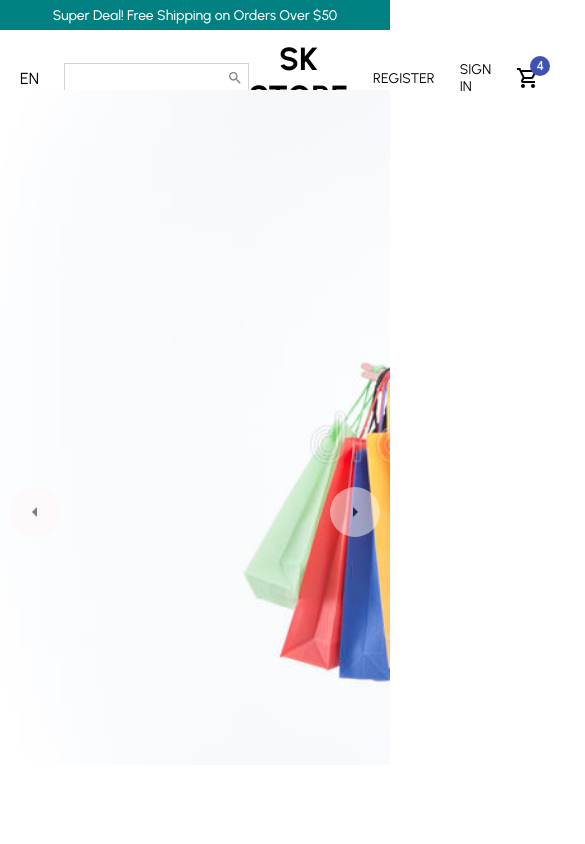
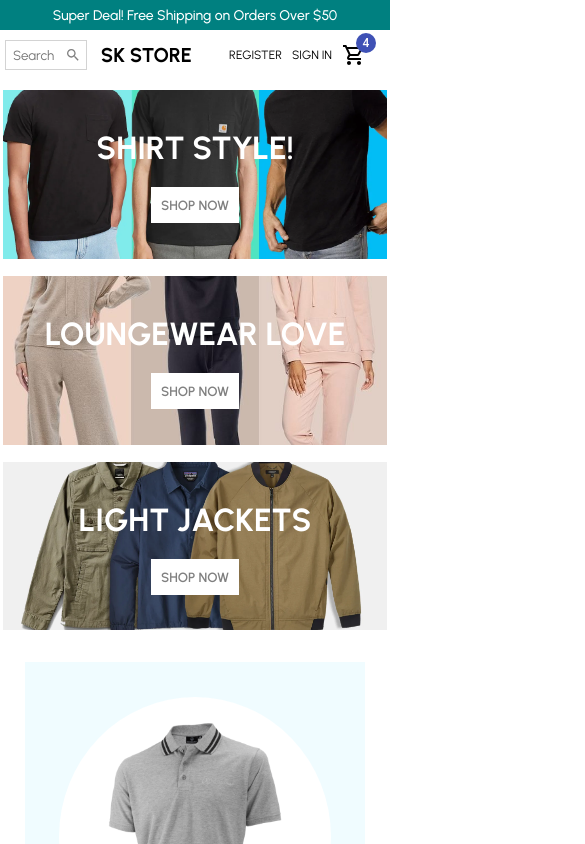
Before and after one commit to Shahzadsk046/SK-Store, a React (Create React App) app: page / in a window 390 px wide. Shown: the top 844 px of the page, 585 px wide, since content can reach past the window. Built offline with nearby package versions, Linux system fonts and the light colour scheme.

Commit message:
Home.jsx responsive design completed

```diff
--- a/src/components/Categories.jsx
+++ b/src/components/Categories.jsx
@@ -1,12 +1,14 @@
 import React from "react";
 import styled from "styled-components";
 import { categories } from "../data";
+import { mobile } from "../responsive";
 import Categoryitem from "./Categoryitem";
 
 const Container = styled.div`
     display: flex;
     padding: 20px;
     justify-content: space-between;
+  ${mobile({padding: "0px", flexDirection:"column"})}
 `;
 
 const Categories = () => {
--- a/src/components/Categoryitem.jsx
+++ b/src/components/Categoryitem.jsx
@@ -1,17 +1,19 @@
-import React from 'react'
-import styled from 'styled-components'
+import styled from "styled-components";
+import { mobile } from "../responsive";
 
 const Container = styled.div`
   flex: 1;
   margin: 3px;
   height: 70vh;
   position: relative;
+  ${mobile({marginTop: "10px"})}
 `;
 
 const Image = styled.img`
   width: 100%;
   height: 100%;
   object-fit: cover;
+  ${mobile({height: "20vh"})}
 `;
 
 const Info = styled.div`
@@ -40,7 +42,7 @@
   font-weight: 600;
 `;
 
-const Categoryitem = ({item}) => {
+const Categoryitem = ({ item }) => {
   return (
     <Container>
       <Image src={item.img} />
@@ -49,7 +51,7 @@
         <Button>SHOP NOW</Button>
       </Info>
     </Container>
-  )
-}
+  );
+};
 
-export default Categoryitem
+export default Categoryitem;
--- a/src/components/Footer.jsx
+++ b/src/components/Footer.jsx
@@ -1,9 +1,11 @@
 import styled from "styled-components";
 import { Facebook, Instagram, Twitter, GitHub, Room, Phone, MailOutline } from "@material-ui/icons";
 import Payment1 from '../images/payment2.png';
+import { mobile } from "../responsive";
 
 const Container = styled.div`
   display: flex;
+  ${mobile({flexDirection: "column"})}
 `;
 
 const Left = styled.div`
@@ -40,6 +42,7 @@
 const Center = styled.div`
   flex: 1;
   padding: 20px;
+  ${mobile({display: "none"})}
 `;
 
 const Title = styled.h3`
@@ -62,6 +65,7 @@
 const Right = styled.div`
   flex: 1;
   padding: 20px;
+  ${mobile({backgroundColor: "#fff8f8"})}
 `;
 
 const ContactItem = styled.div`
--- a/src/components/Navbar.jsx
+++ b/src/components/Navbar.jsx
@@ -2,9 +2,11 @@
 import { Search, ShoppingCartOutlined } from "@material-ui/icons";
 import React from "react";
 import styled from "styled-components";
+import { mobile } from "../responsive";
 
 const Container = styled.div`
   height: 60px;
+  ${mobile({height: "50px"})}
 `;
 
 const Wrapper = styled.div`
@@ -12,6 +14,7 @@
   display: flex;
   align-items: center;
   justify-content: space-between;
+  ${mobile({padding: "10px 0px"})}
 `;
 
 const Left = styled.div`
@@ -23,6 +26,7 @@
 const Language = styled.span`
   font-style: 14px;
   cursor: pointer;
+  ${mobile({display: "none"})}
 `;
 
 const SearchContainer = styled.div`
@@ -31,10 +35,12 @@
   align-items: center;
   margin-left: 25px;
   padding: 5px;
+  ${mobile({marginLeft: "5px"})}
 `;
 
 const Input = styled.input`
   border: none;
+  ${mobile({width: "50px"})}
 `;
 
 const Center = styled.div`
@@ -44,6 +50,7 @@
 
 const Logo = styled.h1`
   font-weight: bold;
+  ${mobile({fontSize: "20px"})}
 `;
 
 const Right = styled.div`
@@ -51,12 +58,14 @@
   flex: 1;
   align-items: center;
   justify-content: flex-end;
+  ${mobile({flex:"2", justifyContent: "center"})}
 `;
 
 const MenuItem = styled.div`
   margin-left: 25px;
   font-size: 14px;
   cursor: pointer;
+  ${mobile({fontSize: "12px", marginLeft: "10px"})}
 `;
 
 const Navbar = () => {
@@ -66,7 +75,7 @@
         <Left>
           <Language>EN</Language>
           <SearchContainer>
-            <Input />
+            <Input placeholder="Search" />
             <Search style={{color: "gray", fontSize:"16px"}} />
           </SearchContainer>
         </Left>
--- a/src/components/Newsletter.jsx
+++ b/src/components/Newsletter.jsx
@@ -1,5 +1,6 @@
 import { Send } from "@material-ui/icons";
 import styled from "styled-components";
+import { mobile } from "../responsive";
 
 const Container = styled.div`
   height: 60vh;
@@ -19,6 +20,7 @@
   font-size: 24px;
   font-weight: 300;
   margin-bottom: 20px;
+  ${mobile({textAlign: "center"})}
 `;
 
 const InputContainer = styled.div`
@@ -28,6 +30,7 @@
   display: flex;
   justify-content: space-between;
   border: 1px solid lightgray;
+  ${mobile({width: "80%"})}
 `;
 
 const Input = styled.input`
--- a/src/components/Slider.jsx
+++ b/src/components/Slider.jsx
@@ -2,6 +2,7 @@
 import { useState } from "react";
 import styled from "styled-components";
 import { slideritems } from "../data";
+import { mobile } from "../responsive";
 // import Slide1 from "../images/slide1.jpg";
 
 const Container = styled.div`
@@ -10,6 +11,7 @@
   display: flex;
   position: relative;
   overflow: hidden;
+  ${mobile({display: "none"})}
 `;
 
 const Arrow = styled.div`
--- /dev/null
+++ b/src/responsive.js
@@ -0,0 +1,25 @@
+import { css } from "styled-components";
+
+export const mobile = (props) => {
+  return css`
+    @media only screen and (max-width: 420px) {
+      ${props}
+    }
+  `;
+};
+
+export const tablet = (props) => {
+  return css`
+    @media only screen and (max-width: 1024px) {
+      ${props}
+    }
+  `;
+};
+
+export const laptop = (props) => {
+  return css`
+    @media only screen and (max-width: 1280px) {
+      ${props}
+    }
+  `;
+};
```
